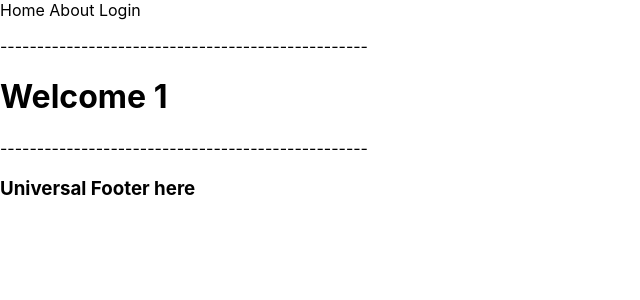
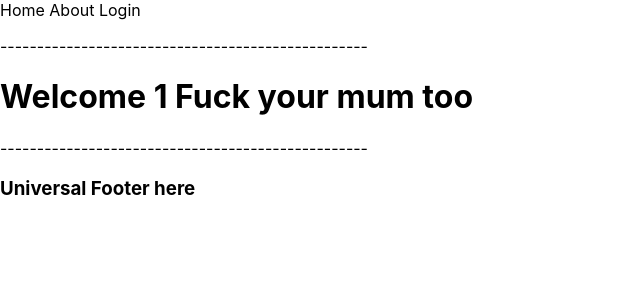
Before and after one commit to NeoMH1991/ecommerce, a Next.js app: page /login/1 in a window 1280 px wide. Shown: the top 300 px of the page, without its empty margins (0-640 px from the left). Built offline with nearby package versions, Linux system fonts and the light colour scheme.

Commit message:
second commit

```diff
--- a/pages/login/[user].js
+++ b/pages/login/[user].js
@@ -9,7 +9,7 @@ function User() {
   //   html here
   return (
     <div>
-      <h1>Welcome {user.user}</h1>
+      <h1>Welcome {user.user} Fuck your mum too</h1>
     </div>
   );
 }
```
